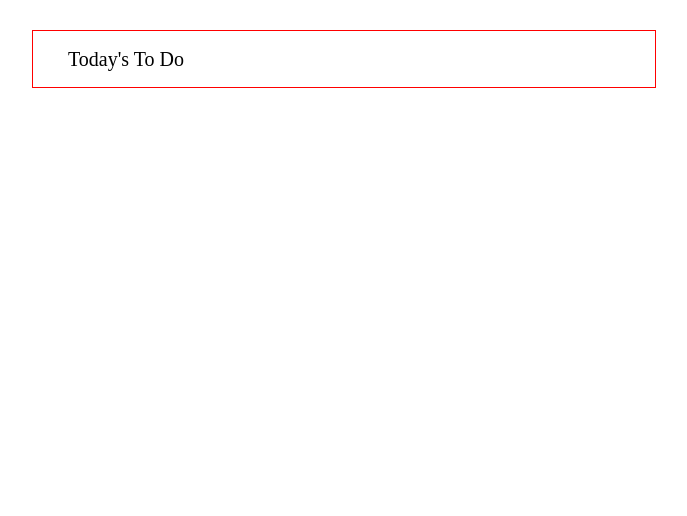
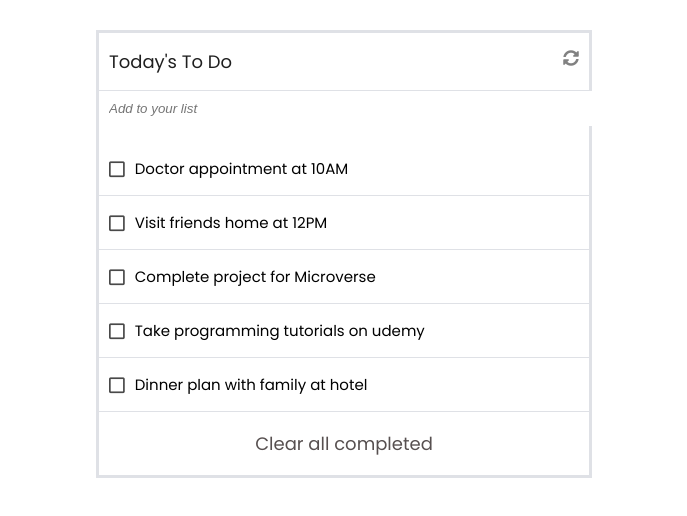
Before and after one commit to thecodechaser/todo-list, a website built with webpack: page src/index.html in a window 1280 px wide. Shown: the whole page, without its empty margins (296-983 px from the left). Built offline with nearby package versions, Linux system fonts and the light colour scheme.

Commit message:
Add util.js file and add display function

```diff
--- a/src/index.html
+++ b/src/index.html
@@ -16,9 +16,11 @@
     <div class="main-container">
       <div class="list-head">
         <h2 class="main-heading">Today's To Do</h2>
+        <i class="fas fa-sync-alt"></i>
       </div>
+      <hr>
       <form>
-
+        <input type="text" placeholder="Add to your list">
       </form>
     <div class="list-container">
     </div>
--- a/src/index.js
+++ b/src/index.js
@@ -1,7 +1,8 @@
 import _ from "lodash";
 import "./style.css";
+import {displayTask} from './utils/utils.js';
 
-const items = [
+export const items = [
   {
     description: "Doctor appointment at 10AM",
     completed: false,
@@ -28,3 +29,5 @@ const items = [
     index: 4,
   },
 ];
+
+displayTask();
--- a/src/style.css
+++ b/src/style.css
@@ -1,29 +1,75 @@
 /* stylesheet */
+@import url("https://fonts.googleapis.com/css2?family=Poppins&display=swap");
+
+body {
+  font-family: "Poppins", sans-serif;
+}
 
 .main-container {
-  border: 1px solid red;
- margin: 30px 20px 0 20px;
-
+  border: 3px solid #dfe1e6;
+  margin: 30px 20px 0 20px;
+ /* background-color: rgb(241, 237, 237); */
 }
 
 .list-head {
-  margin-left: 35px;
+  display: flex;
+  justify-content: space-between;
+  margin: 0 10px;
+}
+
+hr {
+  height: 1px;
+  background-color: #dfe1e6;
+  border: none;
+  margin: 0;
+}
+
+input {
+  font-style: italic;
+  padding: 10px;
+  border: none;
+  width: 100%;
 }
 
 .main-heading {
   font-weight: 100;
-  font-size: 20px;
+  font-size: 18px;
+  color: rgba(0, 0, 0, 0.877);
+}
+
+.fa-sync-alt {
+  margin-top: 17px;
+  color: rgba(5, 5, 5, 0.507);
 }
 
 ul {
+  padding: 0;
   display: flex;
   flex-direction: column;
-  gap: 20px;
   list-style-type: none;
+}
+
+.item-conatiner {
+  display: flex;
+  gap: 10px;
+  margin: 0 10px;
+  font-size: 15px;
+}
+
+.fa-square {
+  font-size: 18px;
+  margin-top: 18px;
+  color: rgb(73, 73, 73);
+}
+
+.clear {
+  text-align: center;
+  font-size: 18px;
+  color: rgb(87, 80, 80);
 }
 
 @media screen and (min-width: 772px) {
   .main-container {
- margin: 30px 25vw 0 25vw;
+ margin: 30px 30vw 0 30vw;
   }
 }
--- /dev/null
+++ b/src/utils/utils.js
@@ -0,0 +1,20 @@
+import {items} from '../index.js';
+
+export function displayTask() {
+  const container = document.querySelector(".list-container");
+  const list = document.createElement("ul");
+
+  for (let i = 0; i < items.length; i++) {
+    const item = items[i];
+    const listItem = document.createElement("li");
+    listItem.className = "list-item";
+    listItem.innerHTML = `<div class="item-conatiner"><i class="far fa-square"></i><p>${item.description}</p></div><hr>`;
+    list.appendChild(listItem);
+  }
+
+  container.appendChild(list);
+  const clearElement= document.createElement('p');
+  clearElement.className='clear';
+  clearElement.innerText= `Clear all completed`;
+  container.appendChild(clearElement);
+}
```
